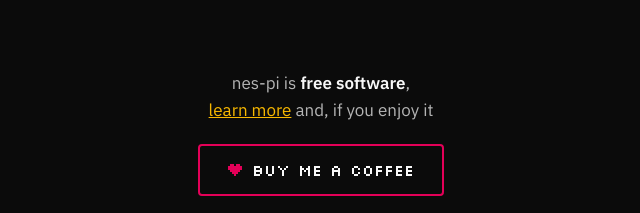
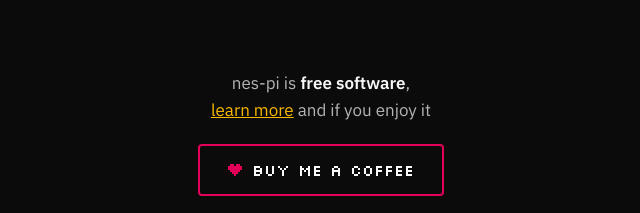
Before and after one commit to alessioscand/nes-pi, a plain HTML site: page docs/index.html in a window 1280 px wide. Shown: the part 2434-2647 px from the top of the page, 319-959 px from the left. Drawn offline with Linux system fonts and the light colour scheme; a web font is replaced by a local one.

Commit message:
Fix formatting in support section of index.html

```diff
--- a/docs/index.html
+++ b/docs/index.html
@@ -407,7 +407,7 @@ code   { color: var(--white); }
 
 <section id="support" class="band">
   <div class="support narrow">
-    <p>nes-pi is <strong>free software</strong>,<br/><a href="https://github.com/alessioscand/nes-pi">learn more</a> and, if you enjoy it</p>
+    <p>nes-pi is <strong>free software</strong>,<br/><a href="https://github.com/alessioscand/nes-pi">learn more</a> and if you enjoy it</p>
     <a class="button button-pink" href="https://paypal.me/alescandy" target="_blank" rel="noopener"><svg aria-hidden="true" width="14" height="12" viewBox="0 0 7 6" shape-rendering="crispEdges"><path d="M1 0h2v1h1V0h2v1h1v2h-1v1h-1v1h-1v1H3V5H2V4H1V3H0V1h1z" fill="#E40058"/></svg>Buy me a coffee</a>
     <p class="footnote">Siblings: <a href="https://alessioscand.github.io/neo-pi/">neo-pi</a> · <a href="https://alessioscand.github.io/m92-pi/">m92-pi</a></p>
   </div>
```
